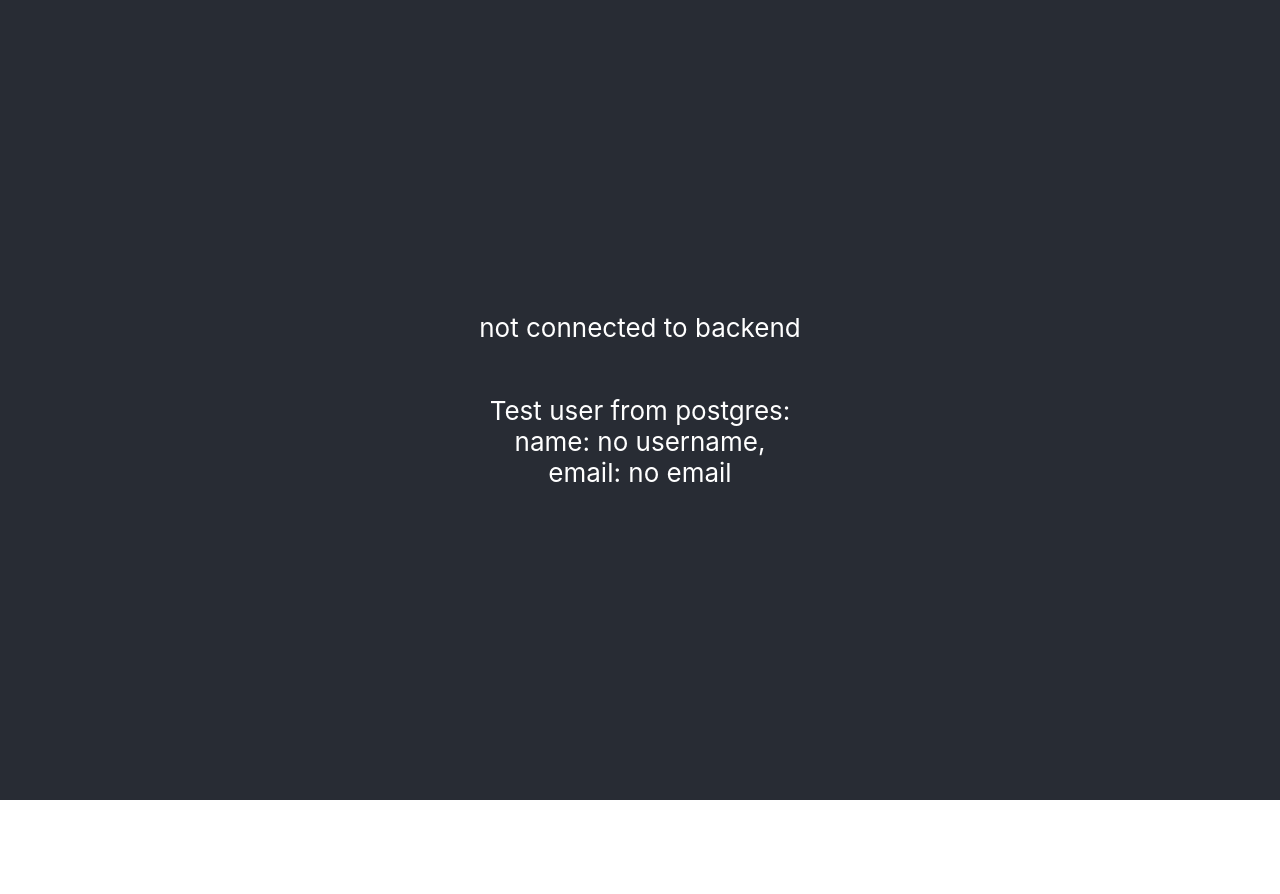
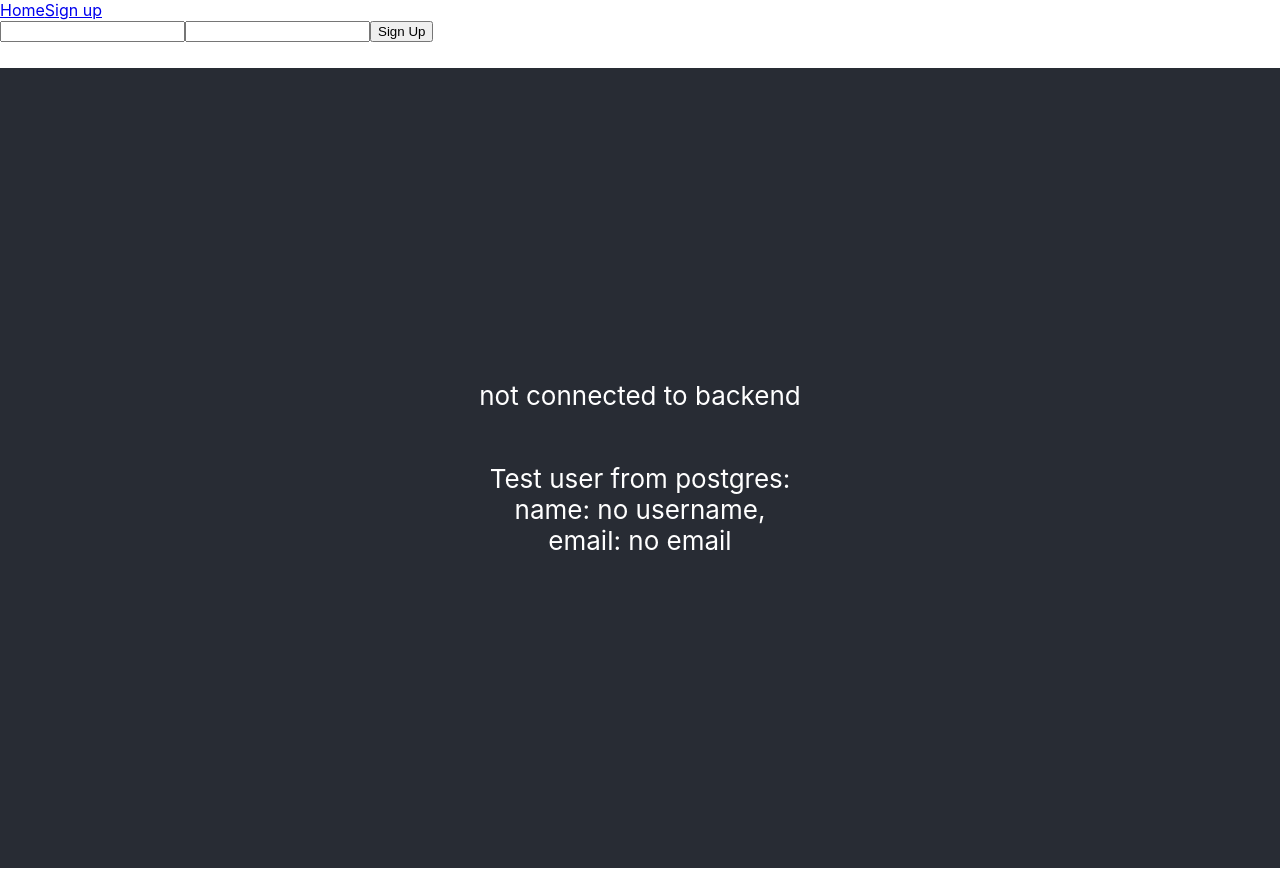
Before and after one commit to hajame/rakkeri, a React (Create React App) app in the folder client/: page /signup in a window 1280 px wide. Before the commit the page ends 800 px from the top, so only its background shows below. Built offline with nearby package versions, Linux system fonts and the light colour scheme; no server answers.

Commit message:
react router, basic route for sign up inputs

```diff
--- a/client/package.json
+++ b/client/package.json
@@ -9,6 +9,7 @@
     "axios": "^0.26.1",
     "react": "^17.0.2",
     "react-dom": "^17.0.2",
+    "react-router-dom": "^6.3.0",
     "react-scripts": "5.0.0",
     "web-vitals": "^2.1.4"
   },
--- a/client/src/App.js
+++ b/client/src/App.js
@@ -1,6 +1,10 @@
 import "./App.css";
+
+import { BrowserRouter as Router, Routes, Route, Link } from "react-router-dom";
 import { useState, useEffect } from "react";
 import axios from "axios";
+import { SignUpForm } from "./components/SignUpForm";
+import { Home } from "./components/Home";
 
 const App = () => {
   const BACKEND_URL = process.env.REACT_APP_BACKEND_URL;
@@ -14,7 +18,7 @@
     console.log(process.env, "This is the process env");
     console.log(BACKEND_URL, "This is the backend URL");
     axios.get(`${BACKEND_URL}/hello`).then((response) => {
-      setGreeting(response.data.content + "!");
+      setGreeting(response.data.content);
       console.log(response.data);
     });
     axios.get(`${BACKEND_URL}/test`).then((response) => {
@@ -24,16 +28,28 @@
   }, []);
 
   return (
+    <Router>
+      <div>
+        <Link to="/">Home</Link>
+        <Link to="/signup">Sign up</Link>
+      </div>
+
+      <Routes>
+        <Route path="/signup" element={<SignUpForm />} />
+        <Route path="/" element={<Home />} />
+      </Routes>
+
       <div className="App">
-      <header className="App-header">
+        <p className="App-header">
           <p>{greeting}</p>
           <p>
             Test user from postgres: <br></br>
             name: {testUser.username}, <br></br>
             email: {testUser.email}
           </p>
-      </header>
+        </p>
       </div>
+    </Router>
   );
 };
 
--- /dev/null
+++ b/client/src/components/Home.js
@@ -0,0 +1,9 @@
+import React, { useState } from "react";
+
+export const Home = () => {
+  return (
+    <div>
+      <p>This is home</p>
+    </div>
+  );
+};
--- /dev/null
+++ b/client/src/components/SignUpForm.js
@@ -0,0 +1,13 @@
+import React, { useState } from "react";
+
+export const SignUpForm = () => {
+  return (
+    <div>
+      <form>
+        <input type="text"></input>
+        <input type="password"></input>
+        <button>Sign Up</button>
+      </form>
+    </div>
+  );
+};
```
Also changed, not shown: 1 other file (tests, documents, lock files or other folders). Lines whose indentation alone changed are shown as unchanged.
